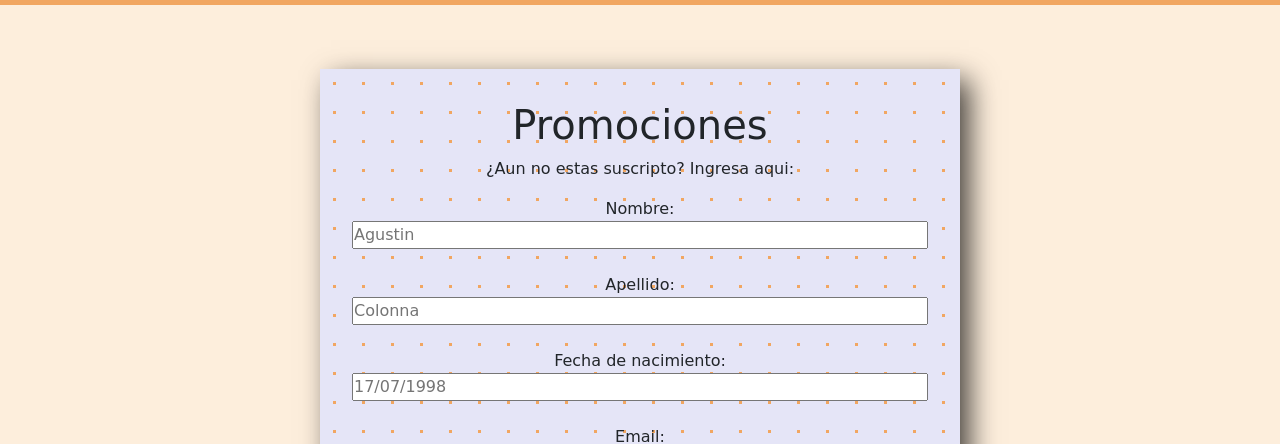
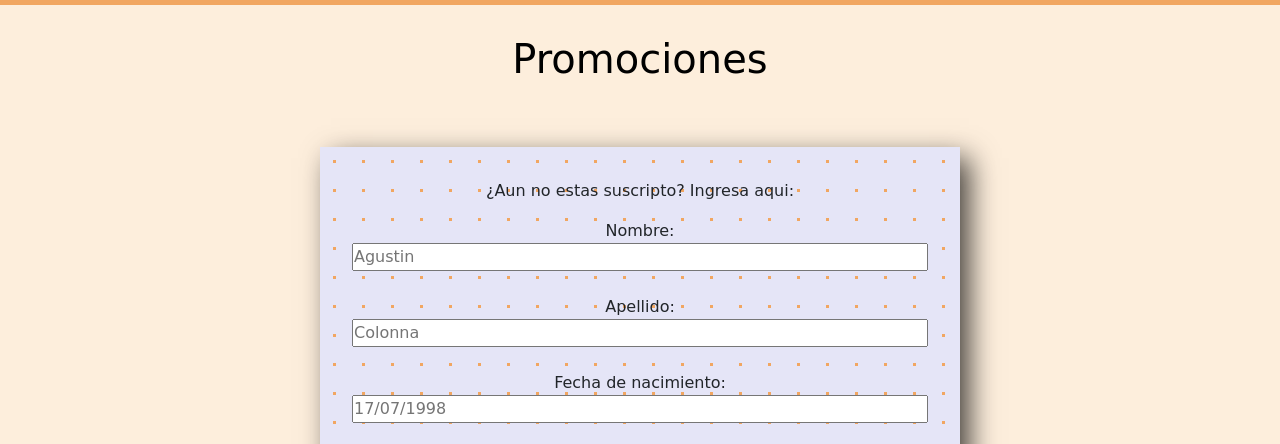
Before and after one commit to AgustinColonna/Jordan-Deluxe, a website: page pages/contacto.html in a window 1280 px wide. Shown: the part 181-625 px from the top of the page. Drawn offline with nearby package versions, Linux system fonts and the light colour scheme; a web font is replaced by a local one.

Commit message:
tercer commit

```diff
--- a/pages/contacto.html
+++ b/pages/contacto.html
@@ -83,9 +83,9 @@
         ></a>
       </div>
 
+      <h1 class="promociones">Promociones</h1>
       <section class="wrapper_contacto">
         <div class="texto-contacto">
-          <h1>Promociones</h1>
           <p>¿Aun no estas suscripto? Ingresa aqui:</p>
         </div>
 
--- a/scss/style.scss
+++ b/scss/style.scss
@@ -220,6 +220,14 @@ header{
 
 /* FORMULARIO DE CONTACTO */
 
+.promociones{
+    font-size: 2,5em;
+    color: black;
+    text-align: center;
+    margin-top: 30px;
+    margin-bottom: 30px;
+}
+
 .wrapper_contacto {
   display: flex;
   flex-direction: column;
```
Also changed, not shown: css/style.css.
